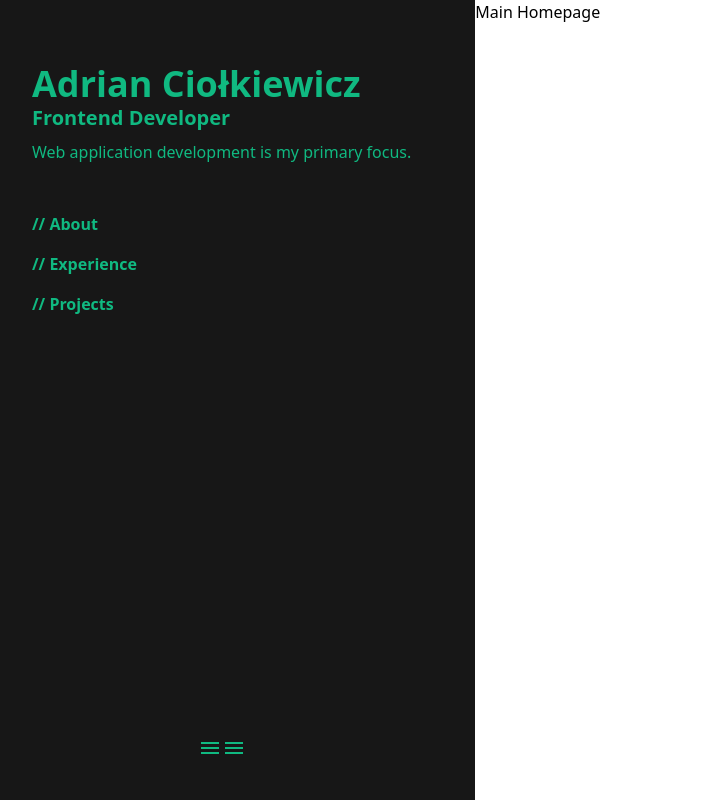
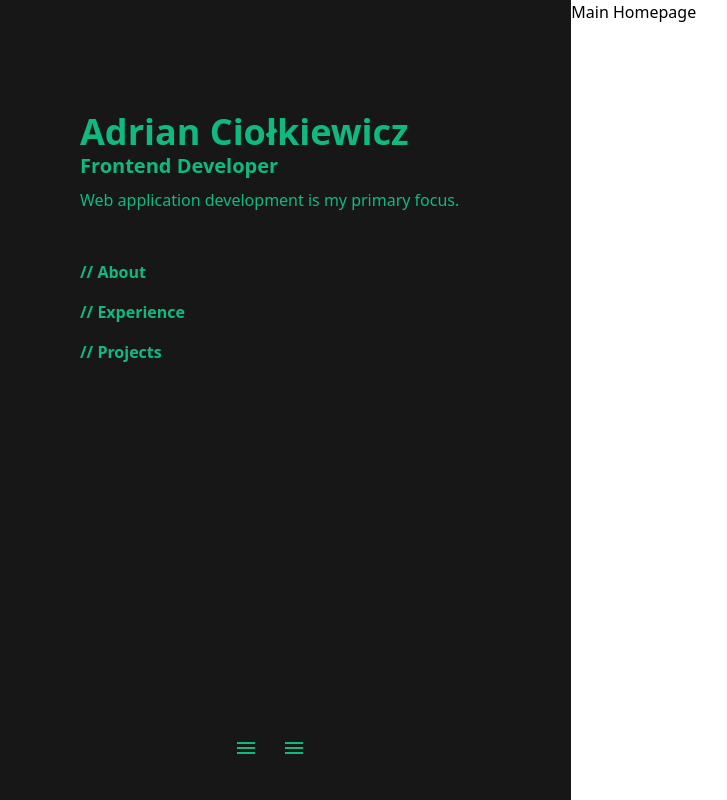
Before and after one commit to TimmyFight/PortfolioPage, a Next.js app: page / in a window 1280 px wide. Shown: the whole page, without its empty margins (32-759 px from the left). Built offline with nearby package versions, Linux system fonts and the light colour scheme.

Commit message:
fix: Add gap to social icons, increase padding of navigation

```diff
--- a/app/components/Organisms/MainFooter/MainFooter.tsx
+++ b/app/components/Organisms/MainFooter/MainFooter.tsx
@@ -4,7 +4,7 @@ import Link from "next/link";
 
 const MainFooter = () => {
   return (
-    <footer className="flex items-center absolute bottom-10">
+    <footer className="flex gap-6 items-center absolute bottom-10">
       {SOCIAL_ITEMS.map((social) => {
         return (
           <Link href={social.href} target="_blank">
--- a/app/components/Organisms/NavBar/NavBar.tsx
+++ b/app/components/Organisms/NavBar/NavBar.tsx
@@ -4,7 +4,7 @@ import MainFooter from "../MainFooter/MainFooter";
 
 const NavBar = () => {
   return (
-    <section className="flex flex-col justify-start items-center relative z-30 p-16 bg-neutral-900 h-screen text-emerald-500">
+    <section className="flex flex-col justify-start items-center relative z-30 p-28 bg-neutral-900 h-screen text-emerald-500">
       <section className="flex flex-col items-start gap-12">
         <Logo />
         <Menu />
```
